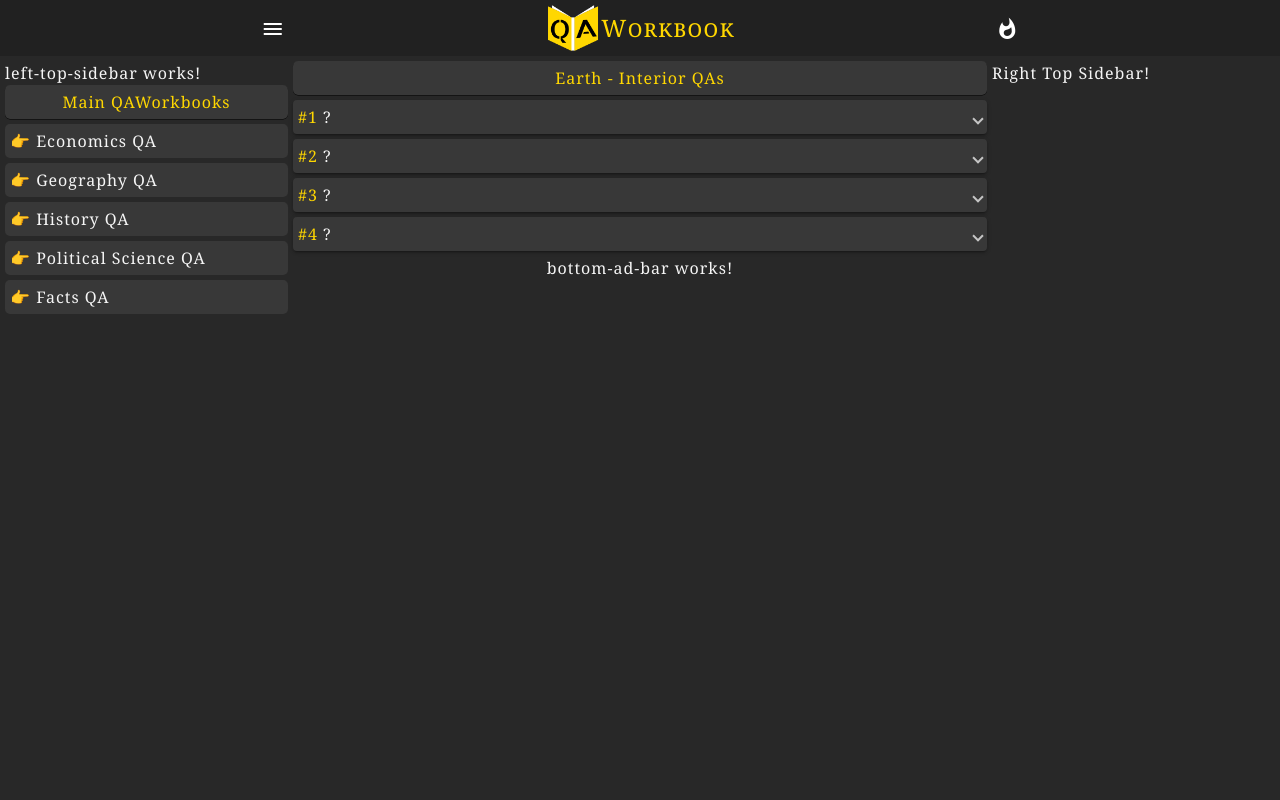
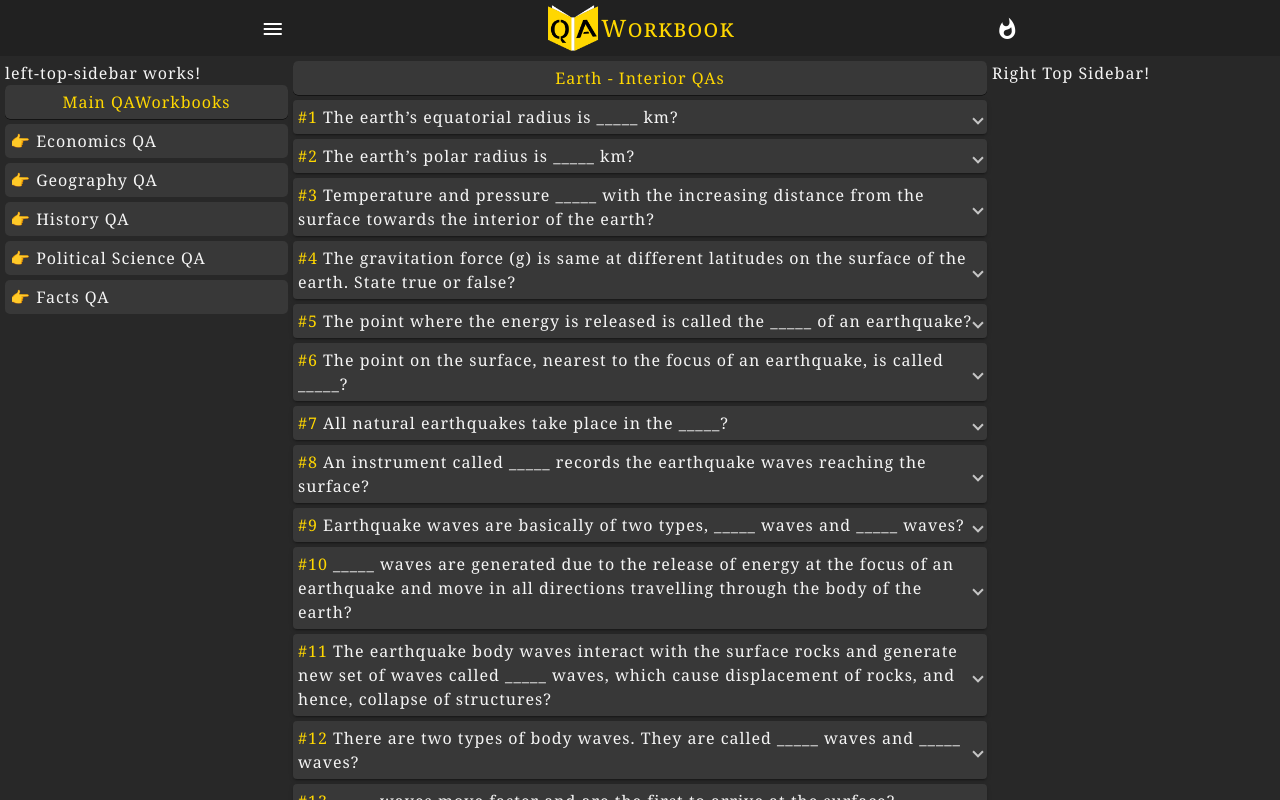
Before and after one commit to JibinJF/QAWorkbook, an Angular app: page /GeographyQA/PhysicalGeographyQA/EarthInteriorQA in a window 1280 px wide. Built offline with nearby package versions, Linux system fonts and the light colour scheme.

Commit message:
Update earth-interior-qa.component.ts

```diff
--- a/src/app/general-awareness-qa/geography-qa/physical-geography-qa/earth-interior-qa/earth-interior-qa.component.ts
+++ b/src/app/general-awareness-qa/geography-qa/physical-geography-qa/earth-interior-qa/earth-interior-qa.component.ts
@@ -21,6 +21,171 @@ export class EarthInteriorQAComponent implements OnInit {
   }
 
   earthInteriorQAs: QAModel[] = [
+    {
+      qaNumber: this.qaNumber++,
+      question: `The earth’s equatorial radius is _____ km?`,
+      answer: `6378.137 km.`,
+    },
+    {
+      qaNumber: this.qaNumber++,
+      question: `The earth’s polar radius is _____ km?`,
+      answer: `6356.752 km.`,
+    },
+    {
+      qaNumber: this.qaNumber++,
+      question: `Temperature and pressure _____ with the increasing distance from the
+      surface towards the interior of the earth?`,
+      answer: `Increase.`,
+      description: `<ul>
+        <li>Density of the material also increases with depth.</li>
+      </ul>`
+    },
+    {
+      qaNumber: this.qaNumber++,
+      question: `The gravitation force (g) is same at different latitudes on the surface of the
+      earth. State true or false?`,
+      answer: `False.`,
+      description: `<ul>
+        <li>The gravitation force (g) is not the same at different latitudes on the surface.</li>
+        <li>It is greater near the poles and less at the equator. This is because of the distance
+        from the centre at the equator being greater than that at the poles.</li>
+      </ul>`
+    },
+    {
+      qaNumber: this.qaNumber++,
+      question: `The point where the energy is released is called the _____ of an earthquake?`,
+      answer: `Focus.`,
+      description: `<ul>
+        <li>Alternatively, it is called the hypocentre.</li>
+      </ul>`
+    },
+    {
+      qaNumber: this.qaNumber++,
+      question: `The point on the surface, nearest to the focus of an earthquake, is called _____?`,
+      answer: `Epicentre.`,
+      description: `<ul>
+        <li>It is a point directly above the focus.</li>
+      </ul>`
+    },
+    {
+      qaNumber: this.qaNumber++,
+      question: `All natural earthquakes take place in the _____?`,
+      answer: `Lithosphere.`,
+    },
+    {
+      qaNumber: this.qaNumber++,
+      question: `An instrument called _____ records the earthquake waves reaching the surface?`,
+      answer: `Seismograph.`,
+    },
+    {
+      qaNumber: this.qaNumber++,
+      question: `Earthquake waves are basically of two types, _____ waves and _____ waves?`,
+      answer: `Body waves and Surface waves.`,
+      description: `<ul>
+        <li>The velocity of waves changes as they travel through materials with different densities.
+        The denser the material, the higher is the velocity. </li>
+        <li>Their direction also changes as they reflect or refract when coming across materials
+        with different densities.</li>
+      </ul>`
+    },
+    {
+      qaNumber: this.qaNumber++,
+      question: `_____ waves are generated due to the release of energy at the focus of an earthquake
+      and move in all directions travelling through the body of the earth?`,
+      answer: `Body waves.`,
+    },
+    {
+      qaNumber: this.qaNumber++,
+      question: `The earthquake body waves interact with the surface rocks and generate new set of
+      waves called _____ waves, which cause displacement of rocks, and hence, collapse of structures?`,
+      answer: `Surface waves.`,
+      description: `<ul>
+        <li>The surface waves are the last to report on seismograph.</li>
+      </ul>`
+    },
+    {
+      qaNumber: this.qaNumber++,
+      question: `There are two types of body waves. They are called _____ waves and _____ waves?`,
+      answer: `P waves and S waves.`,
+    },
+    {
+      qaNumber: this.qaNumber++,
+      question: `_____ waves move faster and are the first to arrive at the surface?`,
+      answer: `P-waves.`,
+      description: `<ul>
+        <li>These are also called ‘primary waves’.</li>
+      </ul>`
+    },
+    {
+      qaNumber: this.qaNumber++,
+      question: `The _____ waves of earthquake are similar to sound waves?`,
+      answer: `P-waves.`,
+      description: `<ul>
+        <li>They travel through gaseous, liquid and solid materials.</li>
+      </ul>`
+    },
+    {
+      qaNumber: this.qaNumber++,
+      question: `S-waves of earthquake can travel only through _____ materials?`,
+      answer: `Solid materials.`,
+    },
+    {
+      qaNumber: this.qaNumber++,
+      question: `Reflection causes earthquake waves to rebound whereas _____ makes waves move in
+      different directions?`,
+      answer: `Refraction.`,
+      description: `<ul>
+        <li></li>
+      </ul>`
+    },
+    {
+      qaNumber: this.qaNumber++,
+      question: `?`,
+      answer: `.`,
+      description: `<ul>
+        <li></li>
+      </ul>`
+    },
+    {
+      qaNumber: this.qaNumber++,
+      question: `?`,
+      answer: `.`,
+      description: `<ul>
+        <li></li>
+      </ul>`
+    },
+    {
+      qaNumber: this.qaNumber++,
+      question: `?`,
+      answer: `.`,
+      description: `<ul>
+        <li></li>
+      </ul>`
+    },
+    {
+      qaNumber: this.qaNumber++,
+      question: `?`,
+      answer: `.`,
+      description: `<ul>
+        <li></li>
+      </ul>`
+    },
+    {
+      qaNumber: this.qaNumber++,
+      question: `?`,
+      answer: `.`,
+      description: `<ul>
+        <li></li>
+      </ul>`
+    },
+    {
+      qaNumber: this.qaNumber++,
+      question: `?`,
+      answer: `.`,
+      description: `<ul>
+        <li></li>
+      </ul>`
+    },
     {
       qaNumber: this.qaNumber++,
       question: `?`,
```
